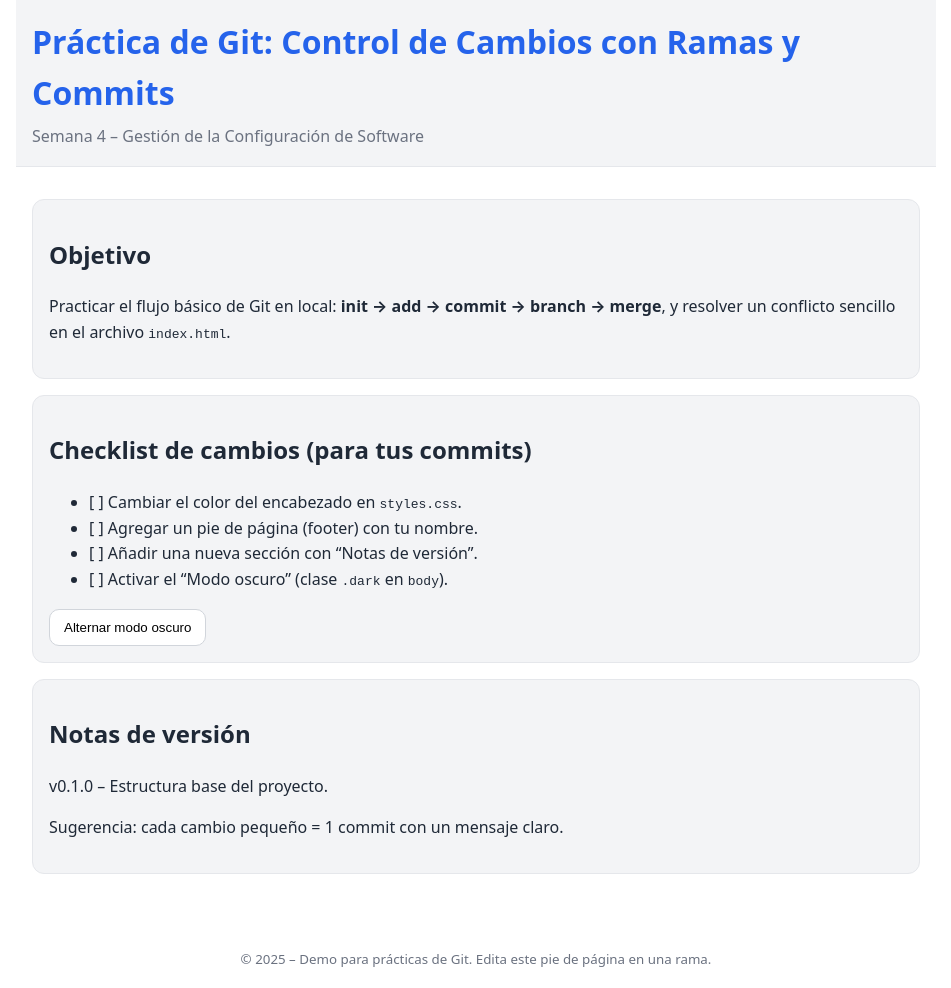
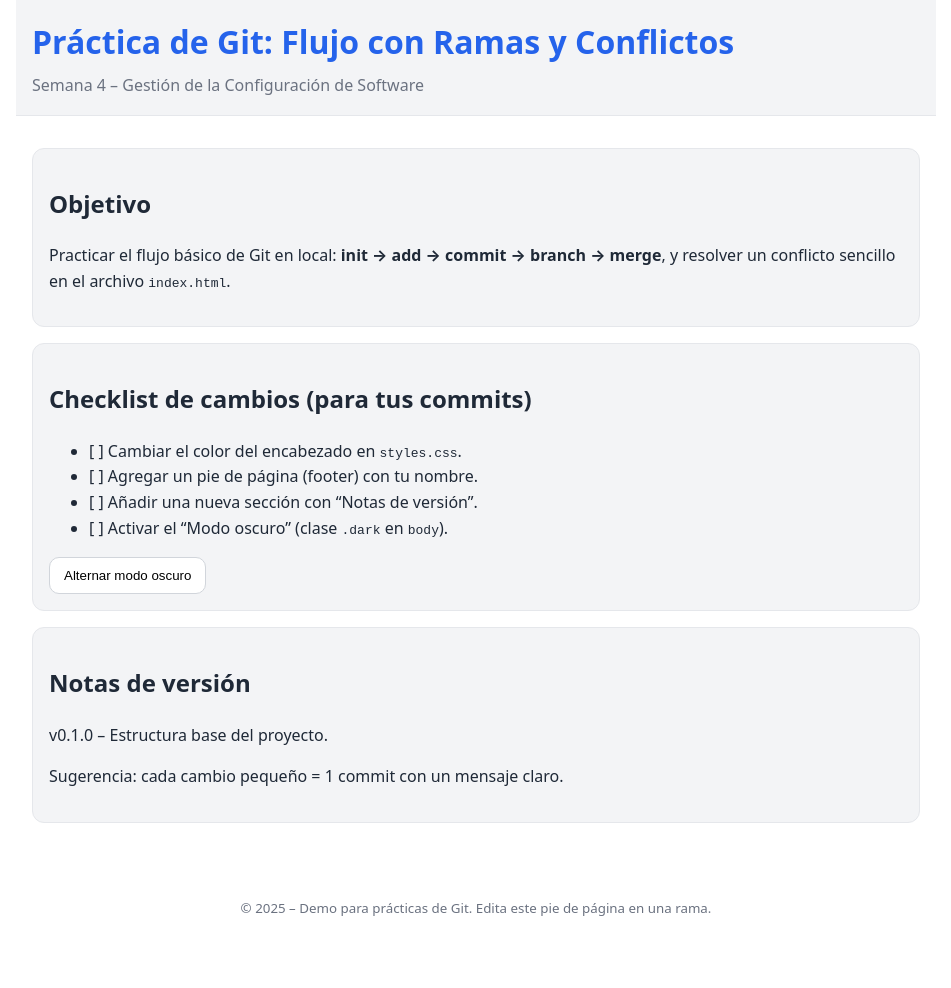
Before and after one commit to CristianSaltosP/repositorio-prueba-git, a plain HTML site: page index.html in a window 1280 px wide. Shown: the whole page, without its empty margins (164-1115 px from the left). After the commit the page ends 936 px from the top, so only its background shows below. Drawn offline with Linux system fonts and the light colour scheme.

Commit message:
refactor(title): actualiza título en main

```diff
--- a/index.html
+++ b/index.html
@@ -9,7 +9,7 @@
 <body>
   <header class="container">
     <!-- 👇 ESTA LÍNEA SE EDITARÁ EN DOS RAMAS PARA PROVOCAR CONFLICTO -->
-    <h1>Práctica de Git: Control de Cambios con Ramas y Commits</h1>
+    <h1>Práctica de Git: Flujo con Ramas y Conflictos</h1>
     <p class="sub">Semana 4 – Gestión de la Configuración de Software</p>
   </header>
 
```
